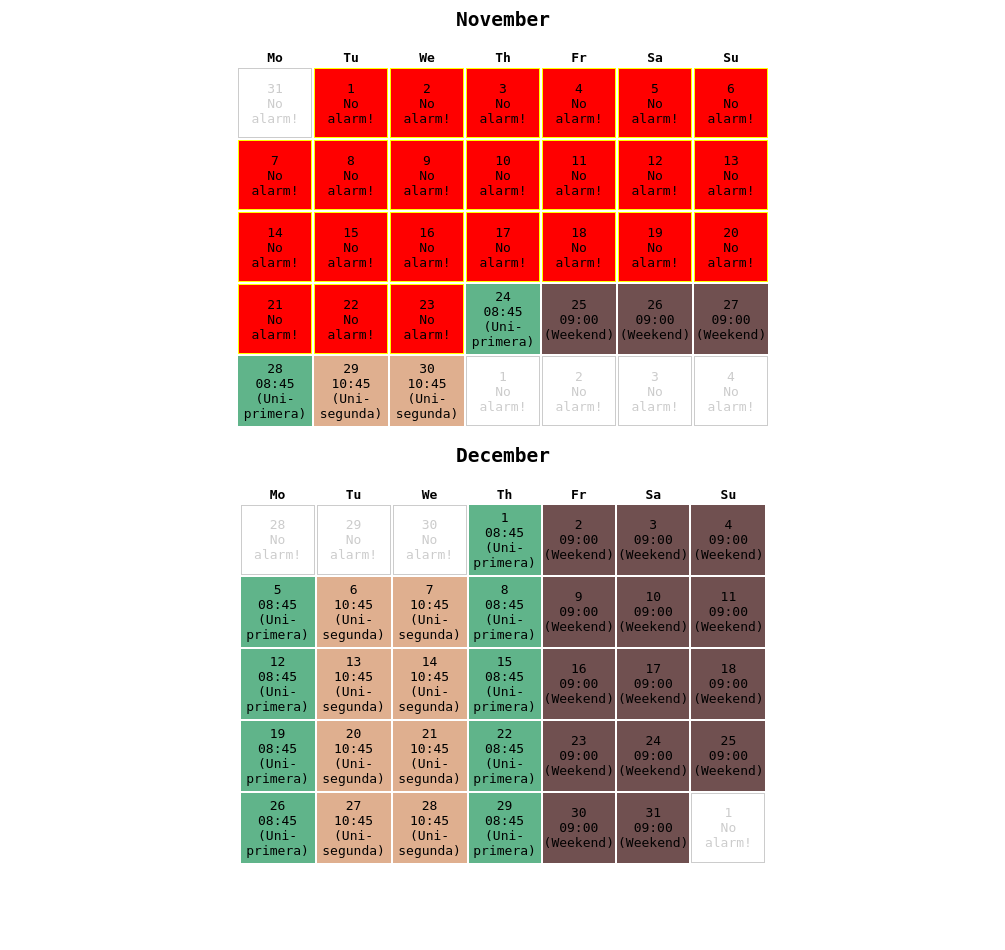
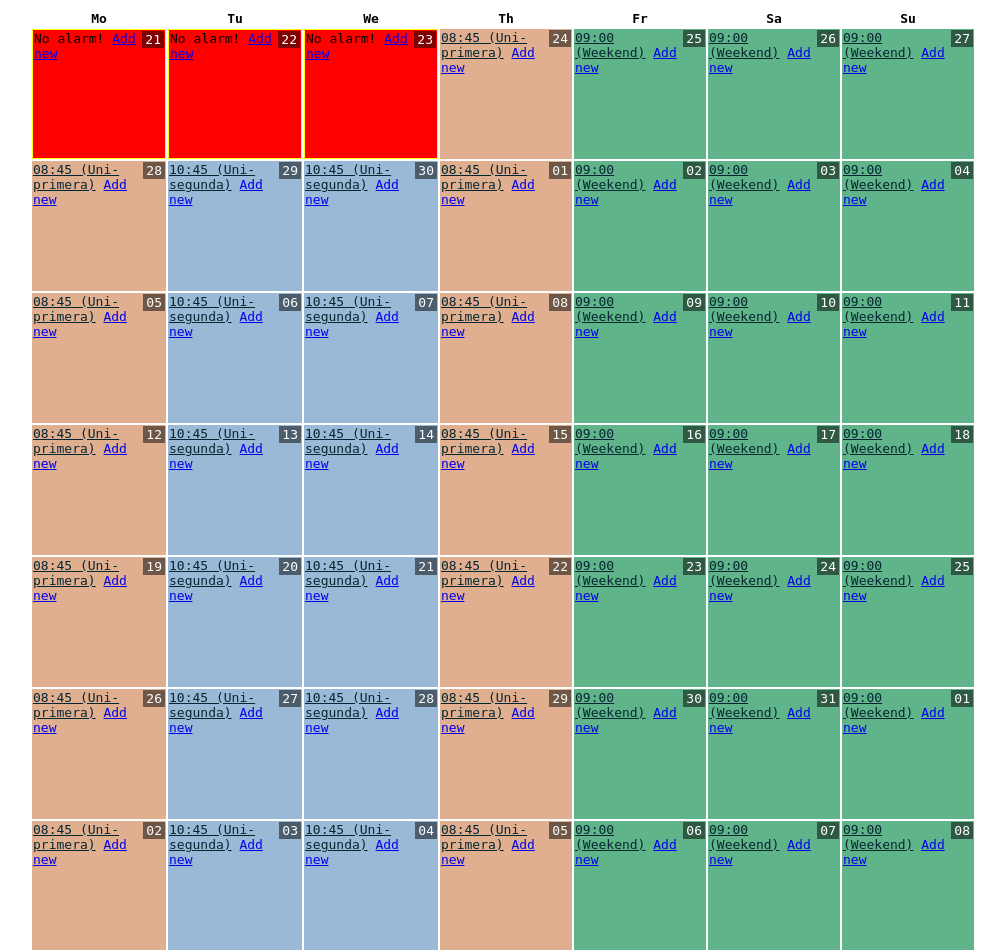
Before and after one commit to dvdbng/Iris, a Django app: page /cal/ in a window 1280 px wide. Shown: the top 950 px of the page, without its empty margins (137-1142 px from the left). Before the commit the page ends 863 px from the top, so only its background shows below. Run offline with Django 3.2, Linux system fonts and the light colour scheme; data comes from the database, SQL or seed files in the repository; parts of the project's set-up code (start-up, migrations or seed data) failed here and were passed over.

Commit message:
calendar alarms manipulation

```diff
--- a/irisserver/cal/models.py
+++ b/irisserver/cal/models.py
@@ -3,7 +3,6 @@ from django.core.exceptions import ValidationError
 
 colors = (
     "#3e6958",
-    "#705050",
     "#60b48a",
     "#dfaf8f",
     "#9ab9d7",
@@ -23,7 +22,7 @@ colors = (
 class AlarmType(models.Model):
     name = models.CharField(max_length=35)
     wakeup = models.BooleanField()
-    def_time = models.TimeField(null=True)
+    def_time = models.TimeField(null=True,blank=True)
     preptime_min = models.IntegerField()
     preptime_max = models.IntegerField()
     def __json__(self):
@@ -40,11 +39,14 @@ class AlarmType(models.Model):
 
 class Alarm(models.Model):
     date = models.DateField()
-    time = models.TimeField(null=True)
+    time = models.TimeField(null=True,blank=True)
     type = models.ForeignKey(AlarmType)
     def clean(self):
         if self.time is None and ((self.type is None) or (self.type.def_time is None)):
             raise ValidationError('No time specified')
+        if self.type is not None and self.type.wakeup and len(Alarm.objects.filter(date=self.date,type__wakeup=True).exclude(pk=self.pk)) > 0:
+            raise ValidationError('Multiple wakeup alarms')
+
     def color(self):
         if self.type is not None:
             return colors[self.type.pk%len(colors)]
@@ -63,6 +65,8 @@ class Alarm(models.Model):
             return self.time
         else:
             return self.type.def_time
+    def is_wakeup(self):
+        return self.type and self.type.wakeup
 
     def __unicode__(self):
         res = self.get_time().strftime("%H:%M")
--- a/irisserver/cal/static/css/cal.css
+++ b/irisserver/cal/static/css/cal.css
@@ -3,14 +3,18 @@
 }
 
 .cal_day{
-    width:70px;
-    height: 70px;
-    vertical-align: center;
-    text-align: center;
+    width:130px;
+    height: 130px;
 
     background-color: #c585ff;
     cursor: pointer;
-
+    vertical-align: top;
+}
+.cal_date{
+    float:right;
+    background-color: rgba(0,0,0,0.5);
+    color: #fff;
+    padding: 1px 3px;
 }
 
 .cal_day.not_alarm{
@@ -23,6 +27,9 @@
     background: #fff;
     color: #ccc;
 }
+.wakeup{
+    color: #062731;
+}
 
 h2{
     text-align: center;
--- a/irisserver/cal/templates/base.html
+++ b/irisserver/cal/templates/base.html
@@ -5,7 +5,16 @@
         <link href="{{STATIC_URL}}css/cal.css" rel="stylesheet" />
     </head>
     <body>
-        <div id="content">{%block content%}{%endblock%}</div>
+        <div id="content">
+            {% if messages %}
+                <ul class="messages">
+                    {% for message in messages %}
+                        <li{% if message.tags %} class="{{ message.tags }}"{% endif %}>{{ message }}</li>
+                    {% endfor %}
+                </ul>
+            {% endif %}
+            {%block content%}{%endblock%}
+        </div>
         <script src="{{STATIC_URL}}js/jquery.min.js" type="text/javascript"></script>
         <script src="{{STATIC_URL}}js/cal.js" type="text/javascript"></script>
     </body>
--- a/irisserver/cal/templates/index.html
+++ b/irisserver/cal/templates/index.html
@@ -1,8 +1,5 @@
 {%extends "base.html"%}
 {%block content%}
     {% load calendar %}
-    <h2>November</h2>
-    {% month_cal 2011 11 %}
-    <h2>December</h2>
-    {% month_cal 2011 12 %}
+    {% calendar %}
 {%endblock%}
--- a/irisserver/cal/templates/month.html
+++ b/irisserver/cal/templates/month.html
@@ -7,14 +7,15 @@
     {% for week in calendar %}
         <tr>
             {% for day in week %}
-            <td class="cal_day {% if not day.in_month %}not_{% endif %}in_month {% if not day.event %}not_{% endif %}alarm" {%if day.event%}style="background-color: {{day.event.color}};"{%endif%}>
-                    <div class="cal_date">{{ day.day|date:"j" }}</div>
-                    <div>
-                        {% if day.event %}
-                            {{day.event}}
-                        {%else%}
+            <td class="cal_day {% if not day.wakeup %}not_{% endif %}alarm" {%if day.wakeup %}style="background-color: {{day.wakeup.color}};"{%endif%}>
+                    <div class="cal_date">{{ day.day|date:"d" }}</div>
+                    <div class="cal_alarms">
+                        {% for alarm in day.alarms %}
+                            <a class="cal_alarm {% if not alarm == day.wakeup %}not_{%endif%}wakeup" href="/admin/cal/alarm/{{alarm.pk}}">{{alarm}}</a>
+                        {% empty %}
                             No alarm!
-                        {% endif %}
+                        {% endfor %}
+                            <a class="cal_add_alarm" href="/admin/cal/alarm/add/?date={{day.day|date:"d-m-Y"}}">Add new</a>
                     </div>
                 </td>
             {% endfor %}
--- a/irisserver/cal/templatetags/calendar.py
+++ b/irisserver/cal/templatetags/calendar.py
@@ -6,52 +6,43 @@ from cal.models import Alarm
 register = template.Library()
 
 
-from datetime import date, timedelta
+import datetime
 
-def get_last_day_of_month(year, month):
-    if (month == 12):
-        year += 1
-        month = 1
-    else:
-        month += 1
-    return date(year, month, 1) - timedelta(1)
+CALENDAR_LENGTH = 90
 
+def calendar():
+    today = datetime.date.today()
+    start = today - datetime.timedelta(today.weekday())
+    end = start + datetime.timedelta(CALENDAR_LENGTH)
 
-def month_cal(year, month):
-    event_list = Alarm.objects.filter(date__year=year, date__month=month)
-
-    first_day_of_month = date(year, month, 1)
-    last_day_of_month = get_last_day_of_month(year, month)
-    first_day_of_calendar = first_day_of_month - timedelta(first_day_of_month.weekday())
-    last_day_of_calendar = last_day_of_month + timedelta(7 - last_day_of_month.weekday())
+    alarms = Alarm.objects.filter(date__gte=start,date__lt=end).order_by("date","time")
+    alarm_i = 0
 
     month_cal = []
     week = []
     week_headers = []
 
-    i = 0
-    day = first_day_of_calendar
-    while day <= last_day_of_calendar:
+    for i in range(CALENDAR_LENGTH):
+        day = start + datetime.timedelta(i)
         if i < 7:
             week_headers.append(day)
+
         cal_day = {}
         cal_day['day'] = day
-        cal_day['event'] = False
-        for event in event_list:
-            if day == event.date:
-                cal_day['event'] = event
 
-        if day.month == month:
-            cal_day['in_month'] = True
-        else:
-            cal_day['in_month'] = False
+        cal_day['alarms'] = []
+        while alarm_i < len(alarms) and alarms[alarm_i].date == day:
+            if alarms[alarm_i].is_wakeup():
+                cal_day["wakeup"] = alarms[alarm_i]
+            cal_day['alarms'].append(alarms[alarm_i])
+            alarm_i += 1
+
         week.append(cal_day)
+
         if day.weekday() == 6:
             month_cal.append(week)
             week = []
-        i += 1
-        day += timedelta(1)
 
     return {'calendar': month_cal, 'headers': week_headers}
 
-register.inclusion_tag('month.html')(month_cal)
+register.inclusion_tag('month.html')(calendar)
--- a/irisserver/settings.py
+++ b/irisserver/settings.py
@@ -31,6 +31,10 @@ STATIC_URL = '/static/'
 ADMIN_MEDIA_PREFIX = '/static/admin/'
 
 STATICFILES_DIRS = ()
+
+DATE_INPUT_FORMATS = (
+    ('%d-%m-%Y', '%d/%m/%Y', '%d/%m/%y',)
+)
 
 STATICFILES_FINDERS = (
     'django.contrib.staticfiles.finders.FileSystemFinder',
```
Also changed, not shown: irisserver/cal/admin.py (+21 -1 lines).
